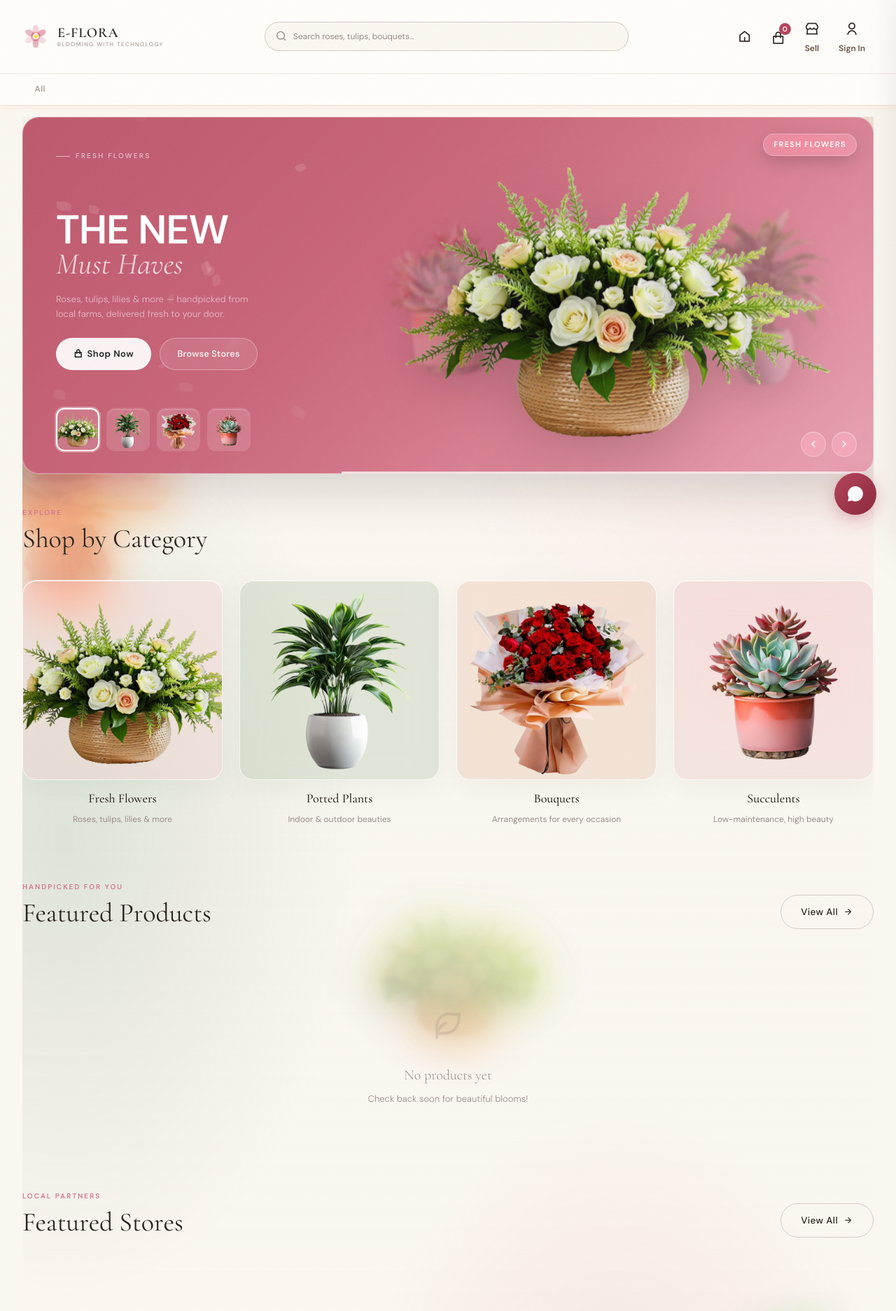
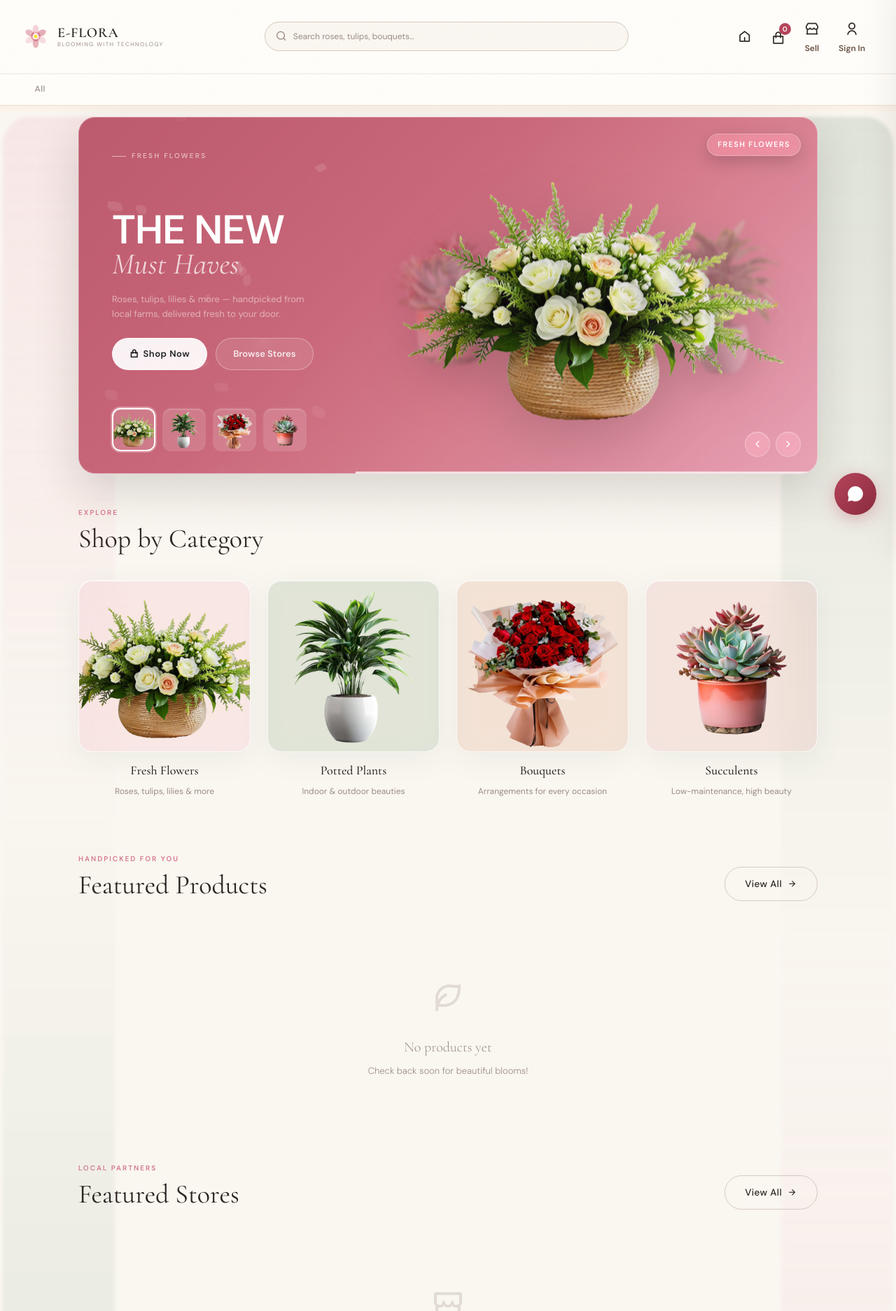
Before and after one commit to SeanGT01/eflora-system, a Flask app: page / in a window 1280 px wide. Shown: the part 36-1910 px from the top of the page at 70% size. Run offline with Flask 3, Linux system fonts and the light colour scheme; data that the repository does not hold is empty; some libraries are stand-ins or nearby versions; some web fonts are replaced.

Commit message:
glass UX fx

```diff
--- a/app/templates/index.html
+++ b/app/templates/index.html
@@ -5,121 +5,51 @@
 
 {% block extra_css %}
 <style>
-    /* ─── Landing atmosphere: florals + stronger glass ─── */
+    /* ─── Landing atmosphere: soft side color + glass (no floral images) ─── */
     .landing-atmosphere {
         position: relative;
         isolation: isolate;
-        overflow: clip;
-    }
-
-    .landing-florals {
-        position: absolute;
-        inset: 0;
-        z-index: 0;
-        pointer-events: none;
-        overflow: hidden;
-    }
-
-    .landing-florals__bloom {
-        position: absolute;
-        border-radius: 50%;
-        background-size: cover;
-        background-position: center;
-        opacity: 0.55;
-        filter: blur(1.5px) saturate(1.35);
-        mix-blend-mode: multiply;
-        will-change: transform;
-        animation: floralFloat 18s ease-in-out infinite;
-    }
-
-    .landing-florals__bloom::after {
+        max-width: 1080px;
+        margin: 0 auto;
+        padding: 0 clamp(0.25rem, 1.5vw, 0.75rem);
+    }
+
+    .landing-atmosphere::before,
+    .landing-atmosphere::after {
         content: '';
         position: absolute;
-        inset: -8%;
-        border-radius: 50%;
-        background: inherit;
-        background-size: cover;
-        background-position: center;
-        filter: blur(28px) saturate(1.5);
-        opacity: 0.7;
-        z-index: -1;
-    }
-
-    .landing-florals__bloom--1 {
-        width: min(42vw, 420px);
-        height: min(42vw, 420px);
-        top: -4rem;
-        right: -5rem;
-        background-image: url('/static/images/category_images/fresh_flowers.png');
-        animation-delay: 0s;
-    }
-
-    .landing-florals__bloom--2 {
-        width: min(36vw, 340px);
-        height: min(36vw, 340px);
-        top: 22rem;
-        left: -6rem;
-        background-image: url('/static/images/category_images/bouquets.png');
-        animation-delay: -4s;
-        animation-duration: 22s;
-    }
-
-    .landing-florals__bloom--3 {
-        width: min(30vw, 280px);
-        height: min(30vw, 280px);
-        top: 58%;
-        right: -3rem;
-        background-image: url('/static/images/category_images/potted_plants.png');
-        animation-delay: -8s;
-        animation-duration: 20s;
-        opacity: 0.42;
-    }
-
-    .landing-florals__bloom--4 {
-        width: min(28vw, 260px);
-        height: min(28vw, 260px);
-        bottom: 12%;
-        left: 8%;
-        background-image: url('/static/images/category_images/succulents.png');
-        animation-delay: -12s;
-        animation-duration: 24s;
-        opacity: 0.4;
-    }
-
-    .landing-florals__bloom--5 {
-        width: min(24vw, 220px);
-        height: min(24vw, 220px);
-        top: 38%;
-        left: 42%;
-        background-image: url('/static/images/category_images/fresh_flowers.png');
-        animation-delay: -6s;
-        animation-duration: 26s;
-        opacity: 0.28;
-        filter: blur(4px) saturate(1.4);
-    }
-
-    .landing-florals__veil {
-        position: absolute;
-        inset: 0;
+        top: 0;
+        bottom: 0;
+        width: min(18vw, 160px);
+        pointer-events: none;
+        z-index: 0;
+        border-radius: 40px;
+        filter: blur(2px);
+    }
+
+    .landing-atmosphere::before {
+        left: calc(-1 * min(10vw, 96px));
         background:
-            radial-gradient(ellipse 80% 50% at 90% 5%, rgba(242, 196, 206, 0.35), transparent 55%),
-            radial-gradient(ellipse 70% 45% at 5% 35%, rgba(122, 158, 126, 0.22), transparent 50%),
-            radial-gradient(ellipse 60% 40% at 70% 70%, rgba(212, 120, 138, 0.18), transparent 55%),
-            linear-gradient(180deg, rgba(250, 246, 240, 0.45) 0%, rgba(250, 246, 240, 0.28) 40%, rgba(250, 246, 240, 0.5) 100%);
-        backdrop-filter: blur(22px) saturate(1.45);
-        -webkit-backdrop-filter: blur(22px) saturate(1.45);
+            linear-gradient(180deg,
+                rgba(242, 196, 206, 0.28) 0%,
+                rgba(250, 246, 240, 0.1) 35%,
+                rgba(122, 158, 126, 0.16) 70%,
+                rgba(242, 196, 206, 0.18) 100%);
+    }
+
+    .landing-atmosphere::after {
+        right: calc(-1 * min(10vw, 96px));
+        background:
+            linear-gradient(180deg,
+                rgba(122, 158, 126, 0.2) 0%,
+                rgba(250, 246, 240, 0.1) 40%,
+                rgba(242, 196, 206, 0.22) 75%,
+                rgba(122, 158, 126, 0.14) 100%);
+    }
+
+    .landing-atmosphere > * {
+        position: relative;
         z-index: 1;
-    }
-
-    @keyframes floralFloat {
-        0%, 100% { transform: translate3d(0, 0, 0) rotate(0deg) scale(1); }
-        33% { transform: translate3d(12px, -16px, 0) rotate(3deg) scale(1.04); }
-        66% { transform: translate3d(-10px, 10px, 0) rotate(-2deg) scale(0.98); }
-    }
-
-    .landing-atmosphere > *:not(.landing-florals) {
-        position: relative;
-        z-index: 2;
     }
 
     .landing-atmosphere .featured-section {
@@ -136,14 +66,24 @@
         -webkit-backdrop-filter: blur(22px) saturate(1.5);
     }
 
-    @media (prefers-reduced-motion: reduce) {
-        .landing-florals__bloom { animation: none; }
+    /* Extra side breathing room on the home page */
+    body:has(.landing-atmosphere) .main-content {
+        max-width: 1280px;
+        padding-left: clamp(1.5rem, 5vw, 3.5rem);
+        padding-right: clamp(1.5rem, 5vw, 3.5rem);
     }
 
     @media (max-width: 768px) {
-        .landing-florals__bloom--3,
-        .landing-florals__bloom--5 { display: none; }
-        .landing-florals__bloom { opacity: 0.38; }
+        .landing-atmosphere {
+            max-width: 100%;
+            padding: 0;
+        }
+
+        .landing-atmosphere::before,
+        .landing-atmosphere::after {
+            width: min(14vw, 72px);
+            opacity: 0.7;
+        }
     }
 
     /* ─── Hero ─── */
@@ -2195,14 +2135,6 @@
 
 {% block content %}
 <div class="landing-atmosphere">
-    <div class="landing-florals" aria-hidden="true">
-        <span class="landing-florals__bloom landing-florals__bloom--1"></span>
-        <span class="landing-florals__bloom landing-florals__bloom--2"></span>
-        <span class="landing-florals__bloom landing-florals__bloom--3"></span>
-        <span class="landing-florals__bloom landing-florals__bloom--4"></span>
-        <span class="landing-florals__bloom landing-florals__bloom--5"></span>
-        <div class="landing-florals__veil"></div>
-    </div>
 
 <!-- ─── Hero ─── -->
 <section class="hero-section" id="heroSection">
```
